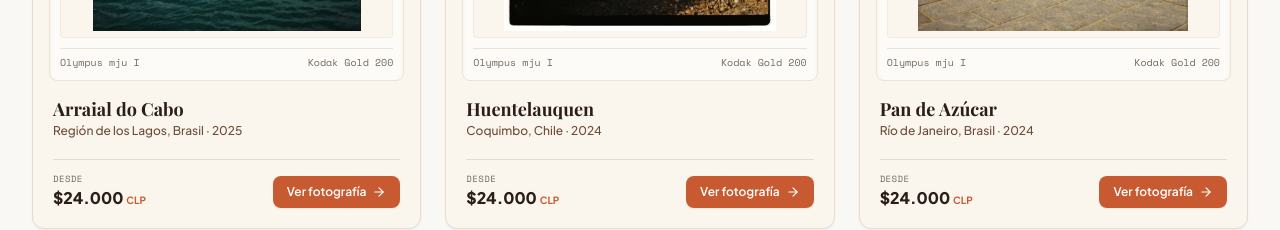
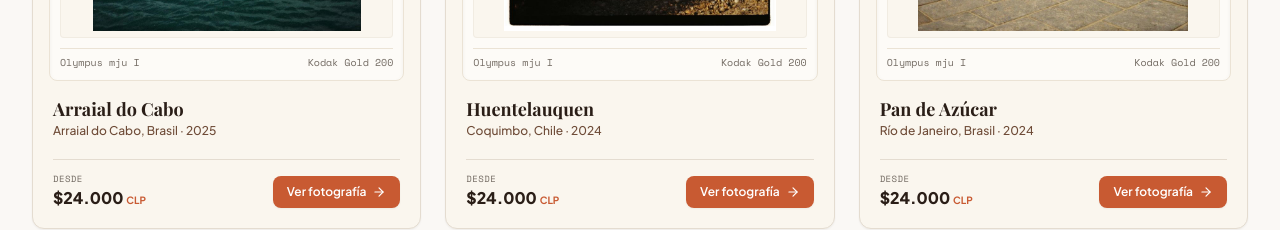
Before and after one commit to javigutierrezra/javaonfilm-web, a React (Vite) app: page / in a window 1280 px wide. Shown: the part 1420-1650 px from the top of the page. Built offline with nearby package versions, Linux system fonts and the light colour scheme; a web font is replaced by a local one.

Commit message:
fix: corregir ubicacion de Arraial do Cabo eliminando Region de los Lagos

```diff
--- a/src/data/products.js
+++ b/src/data/products.js
@@ -24,7 +24,6 @@ export const PRODUCTS = [
     archiveCode: "PHOTO 001",
     title: "Arraial do Cabo",
     place: "Arraial do Cabo",
-    city: "Región de los Lagos",
     country: "Brasil",
     location: "Arraial do Cabo, Brasil",
     year: "2025",
```
